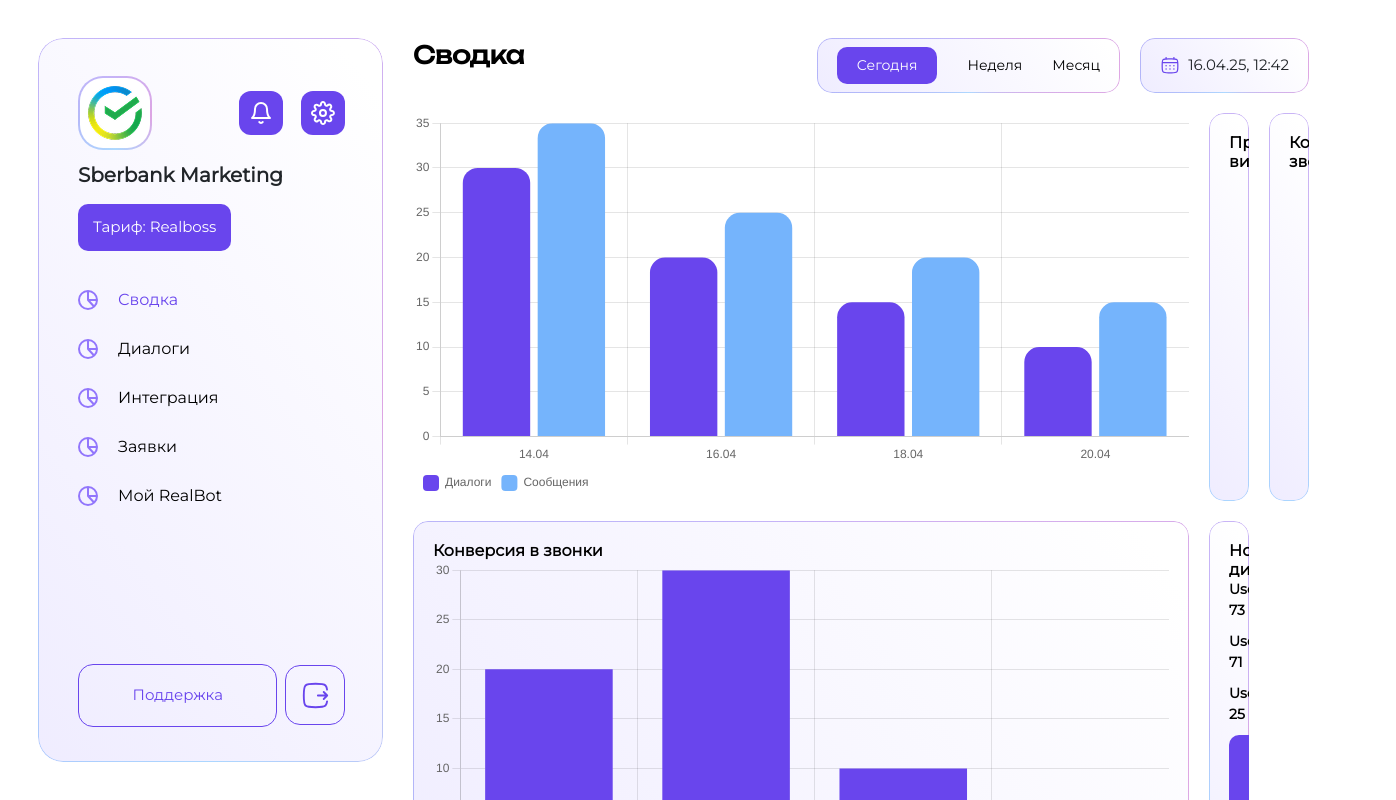
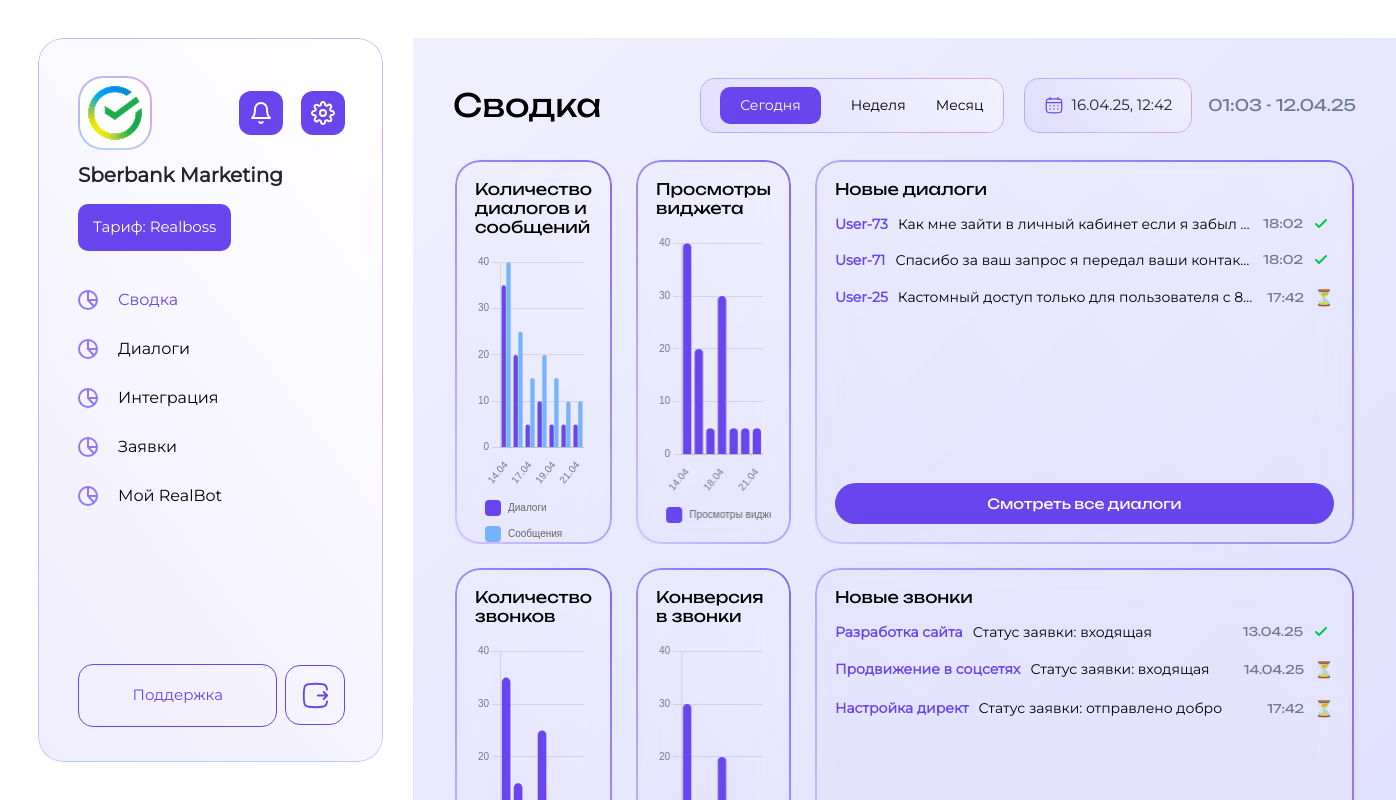
Before and after one commit to s1mple0315/Realmarket_chatbot, a React (Vite) app in the folder frontend/: page /dashboard/stats in a window 1280 px wide. Shown: the top 800 px of the page, 1396 px wide, since content can reach past the window. Built offline with nearby package versions, Linux system fonts and the light colour scheme; sample sign-in values are in the browser's storage.

Commit message:
Refactor DashboardStats and StatsContainer components; update data structure, improve layout, and enhance styling for better user experience

```diff
--- a/frontend/src/components/DashboardStats/DashboardStats.jsx
+++ b/frontend/src/components/DashboardStats/DashboardStats.jsx
@@ -24,7 +24,7 @@
 const DashboardStats = ({ activeTab }) => {
   const [statsData, setStatsData] = useState({
     dialogs: { labels: [], dialogs: [], messages: [] },
-    views: { labels: [], views: [] },
+    widgetViews: { labels: [], views: [] },
     calls: { labels: [], calls: [] },
     conversion: { labels: [], conversion: [] },
     newDialogs: [],
@@ -34,41 +34,73 @@
     const mockData = {
       today: {
         dialogs: {
-          labels: ["14.04", "16.04", "18.04", "20.04"],
-          dialogs: [30, 20, 15, 10],
-          messages: [35, 25, 20, 15],
+          labels: [
+            "14.04",
+            "16.04",
+            "17.04",
+            "18.04",
+            "19.04",
+            "20.04",
+            "21.04",
+          ],
+          dialogs: [35, 20, 5, 10, 5, 5, 5],
+          messages: [40, 25, 15, 20, 15, 10, 10],
         },
-        views: {
-          labels: ["14.04", "16.04", "18.04", "20.04"],
-          views: [40, 30, 20, 10],
+        widgetViews: {
+          labels: [
+            "14.04",
+            "16.04",
+            "17.04",
+            "18.04",
+            "19.04",
+            "20.04",
+            "21.04",
+          ],
+          views: [40, 20, 5, 30, 5, 5, 5],
         },
         calls: {
-          labels: ["14.04", "16.04", "18.04", "20.04"],
-          calls: [25, 15, 10, 5],
+          labels: [
+            "14.04",
+            "16.04",
+            "17.04",
+            "18.04",
+            "19.04",
+            "20.04",
+            "21.04",
+          ],
+          calls: [35, 15, 5, 25, 5, 5, 5],
         },
         conversion: {
-          labels: ["14.04", "16.04", "18.04", "20.04"],
-          conversion: [20, 30, 10, 5],
+          labels: [
+            "14.04",
+            "16.04",
+            "17.04",
+            "18.04",
+            "19.04",
+            "20.04",
+            "21.04",
+          ],
+          conversion: [30, 10, 5, 20, 5, 5, 5],
         },
         newDialogs: [
           {
             id: 1,
             user: "User-73",
-            message: "Как мне зайти в личный кабинет...",
+            message: "Как мне зайти в личный кабинет если я забыл п...",
             time: "18:02",
             status: "done",
           },
           {
             id: 2,
             user: "User-71",
-            message: "Спасибо за ваш вопрос! Передавайте...",
+            message: "Спасибо за ваш запрос я передал ваши контакты...",
             time: "18:02",
             status: "done",
           },
           {
             id: 3,
             user: "User-25",
-            message: "Кастомизация доступна только для годового...",
+            message: "Кастомный доступ только для пользователя с 80 lvl",
             time: "17:42",
             status: "pending",
           },
@@ -80,7 +112,7 @@
           dialogs: [50, 40, 30, 20],
           messages: [60, 50, 40, 30],
         },
-        views: {
+        widgetViews: {
           labels: ["Week 1", "Week 2", "Week 3", "Week 4"],
           views: [60, 50, 40, 30],
         },
@@ -115,7 +147,7 @@
           dialogs: [100, 80, 60, 40],
           messages: [120, 100, 80, 60],
         },
-        views: {
+        widgetViews: {
           labels: ["Jan", "Feb", "Mar", "Apr"],
           views: [120, 100, 80, 60],
         },
@@ -144,14 +176,60 @@
 
   const chartOptions = {
     responsive: true,
+    maintainAspectRatio: false,
     plugins: {
-      legend: { position: "bottom" },
+      legend: {
+        position: "bottom",
+        align: "start",
+        labels: {
+          boxWidth: 16,
+          boxHeight: 16,
+          useBorderRadius: true,
+          borderRadius: 4,
+          font: {
+            family: "var(--montserrat-font)",
+            size: 14,
+          },
+        },
+      },
+    },
+    scales: {
+      x: {
+        grid: {
+          display: false,
+        },
+        ticks: {
+          font: {
+            family: "var(--montserrat-font)",
+            size: 12,
+          },
+          color: "#707991",
+        },
+      },
+      y: {
+        beginAtZero: true,
+        max: 40,
+        ticks: {
+          stepSize: 10,
+          font: {
+            family: "var(--montserrat-font)",
+            size: 12,
+          },
+          color: "#707991",
+        },
+        grid: {
+          color: "rgba(112, 121, 145, 0.2)",
+        },
+      },
     },
   };
 
   return (
     <div className={styles.statsGrid}>
-      <div className={styles.chart}>
+      <StatsContainer
+        title="Количество диалогов и сообщений"
+        className={styles.largeChart}
+      >
         <Bar
           data={{
             labels: statsData.dialogs.labels,
@@ -170,40 +248,62 @@
               },
             ],
           }}
-          options={{
-            maintainAspectRatio: false,
-            responsive: true,
-            plugins: {
-              legend: {
-                align: "start",
-                position: "bottom",
-                labels: {
-                  boxWidth: 16,
-                  boxHeight: 16,
-                  useBorderRadius: true,
-                  borderRadius: 4,
-                },
-              },
-            },
-          }}
+          options={chartOptions}
         />
-      </div>
+      </StatsContainer>
 
-      <StatsContainer title="Просмотры визитки">
+      <StatsContainer title="Просмотры виджета">
         <Bar
           data={{
-            labels: statsData.views.labels,
+            labels: statsData.widgetViews.labels,
             datasets: [
               {
-                label: "Просмотры визитки за сутки",
-                data: statsData.views.views,
+                label: "Просмотры виджета за сутки",
+                data: statsData.widgetViews.views,
                 backgroundColor: "#6945ed",
+                borderRadius: 15,
               },
             ],
           }}
-          options={{ maintainAspectRatio: false, responsive: true }}
+          options={chartOptions}
         />
       </StatsContainer>
+
+      <StatsContainer title="Новые диалоги">
+        <ul className={styles.dialogList}>
+          {statsData.newDialogs.map((dialog) => (
+            <li key={dialog.id} className={styles.dialogItem}>
+              <span className={styles.user}>{dialog.user}</span>
+              <span className={styles.message}>{dialog.message}</span>
+              <span className={styles.time}>{dialog.time}</span>
+              <span className={styles.status}>
+                {dialog.status === "done" ? (
+                  <svg
+                    width="16"
+                    height="16"
+                    viewBox="0 0 16 16"
+                    fill="none"
+                    xmlns="http://www.w3.org/2000/svg"
+                  >
+                    <path
+                      d="M3 8L6 11L13 4"
+                      stroke="#00c853"
+                      strokeWidth="2"
+                      strokeLinecap="round"
+                      strokeLinejoin="round"
+                    />
+                  </svg>
+                ) : (
+                  "⏳"
+                )}
+              </span>
+            </li>
+          ))}
+        </ul>
+        <button className={styles.viewAllButton}>Смотреть все диалоги</button>
+      </StatsContainer>
+
+      {/* Second Row */}
       <StatsContainer title="Количество звонков">
         <Bar
           data={{
@@ -213,12 +313,14 @@
                 label: "Количество звонков за сутки",
                 data: statsData.calls.calls,
                 backgroundColor: "#6945ed",
+                borderRadius: 15,
               },
             ],
           }}
           options={chartOptions}
         />
       </StatsContainer>
+
       <StatsContainer title="Конверсия в звонки">
         <Bar
           data={{
@@ -228,26 +330,68 @@
                 label: "Конверсия в звонки за сутки",
                 data: statsData.conversion.conversion,
                 backgroundColor: "#6945ed",
+                borderRadius: 15,
               },
             ],
           }}
           options={chartOptions}
         />
       </StatsContainer>
-      <StatsContainer title="Новые диалоги">
+
+      <StatsContainer title="Новые звонки">
         <ul className={styles.dialogList}>
-          {statsData.newDialogs.map((dialog) => (
-            <li key={dialog.id} className={styles.dialogItem}>
-              <span className={styles.user}>{dialog.user}</span>
-              <span className={styles.message}>{dialog.message}</span>
-              <span className={styles.time}>{dialog.time}</span>
+          {[
+            {
+              id: 1,
+              user: "Разработка сайта",
+              message: "Статус заявки: входящая",
+              time: "13.04.25",
+              status: "done",
+            },
+            {
+              id: 2,
+              user: "Продвижение в соцсетях",
+              message: "Статус заявки: входящая",
+              time: "14.04.25",
+              status: "pending",
+            },
+            {
+              id: 3,
+              user: "Настройка директ",
+              message: "Статус заявки: отправлено добро",
+              time: "17:42",
+              status: "pending",
+            },
+          ].map((call) => (
+            <li key={call.id} className={styles.dialogItem}>
+              <span className={styles.user}>{call.user}</span>
+              <span className={styles.message}>{call.message}</span>
+              <span className={styles.time}>{call.time}</span>
               <span className={styles.status}>
-                {dialog.status === "done" ? "✔️" : "⏳"}
+                {call.status === "done" ? (
+                  <svg
+                    width="16"
+                    height="16"
+                    viewBox="0 0 16 16"
+                    fill="none"
+                    xmlns="http://www.w3.org/2000/svg"
+                  >
+                    <path
+                      d="M3 8L6 11L13 4"
+                      stroke="#00c853"
+                      strokeWidth="2"
+                      strokeLinecap="round"
+                      strokeLinejoin="round"
+                    />
+                  </svg>
+                ) : (
+                  "⏳"
+                )}
               </span>
             </li>
           ))}
         </ul>
-        <button className={styles.viewAllButton}>Смотреть все диалоги</button>
+        <button className={styles.viewAllButton}>Смотреть все заявки</button>
       </StatsContainer>
     </div>
   );
--- a/frontend/src/components/DashboardStats/DashboardStats.module.css
+++ b/frontend/src/components/DashboardStats/DashboardStats.module.css
@@ -1,16 +1,40 @@
 .statsGrid {
   display: grid;
-  grid-template-columns: repeat(3, 1fr);
+  grid-template-columns: 1fr 1fr 1fr;
+  grid-template-rows: 388px 388px;
   gap: 20px;
-  margin-top: 20px;
+  flex: 1;
+  height: 100%;
 }
 
-.chart {
-  min-height: 388px;
+.statsGrid > :nth-child(1) {
+  grid-column: 1 / 2;
+  grid-row: 1 / 1;
 }
 
-.chart > canvas {
-  height: 100%;
+.statsGrid > :nth-child(2) {
+  grid-column: 2 / 3;
+  grid-row: 1 / 2;
+}
+
+.statsGrid > :nth-child(3) {
+  grid-column: 3 / 4;
+  grid-row: 1 / 2;
+}
+
+.statsGrid > :nth-child(4) {
+  grid-column: 1 / 2;
+  grid-row: 2 / 3;
+}
+
+.statsGrid > :nth-child(5) {
+  grid-column: 2 / 3;
+  grid-row: 2 / 3;
+}
+
+.statsGrid > :nth-child(6) {
+  grid-column: 3 / 4;
+  grid-row: 2 / 3;
 }
 
 .dialogList {
@@ -19,7 +43,8 @@
   margin: 0;
   display: flex;
   flex-direction: column;
-  gap: 10px;
+  gap: 15px;
+  flex: 1;
 }
 
 .dialogItem {
@@ -33,6 +58,7 @@
 
 .user {
   font-weight: 600;
+  color: #6945ed;
 }
 
 .message {
@@ -43,22 +69,35 @@
 }
 
 .time {
+  font-family: var(--unbounded-font);
   font-size: 12px;
-  color: var(--font-color-secondary);
+  color: #707991;
 }
 
 .status {
   font-size: 16px;
+  display: flex;
+  align-items: center;
+}
+
+.status svg {
+  margin-right: 5px;
 }
 
 .viewAllButton {
-  margin-top: 10px;
+  margin-top: 20px;
   padding: 10px 20px;
-  font-family: var(--montserrat-font);
+  font-family: var(--unbounded-font);
   font-size: 14px;
   color: var(--font-color-white);
-  background-color: var(--font-color-secondary);
+  background-color: #6945ed;
   border: none;
-  border-radius: 10px;
+  border-radius: 25px;
   cursor: pointer;
+  width: 100%;
+  transition: background-color 0.3s ease;
 }
+
+.viewAllButton:hover {
+  background-color: #5438c1;
+}
--- a/frontend/src/components/StatsContainer/StatsContainer.jsx
+++ b/frontend/src/components/StatsContainer/StatsContainer.jsx
@@ -1,8 +1,8 @@
 import styles from "./StatsContainer.module.css";
 
-const StatsContainer = ({ title, children }) => {
+const StatsContainer = ({ title, children, className }) => {
   return (
-    <div className={styles.container}>
+    <div className={`${styles.container} ${className || ""}`}>
       <h3 className={styles.title}>{title}</h3>
       <div className={styles.content}>{children}</div>
     </div>
--- a/frontend/src/components/StatsContainer/StatsContainer.module.css
+++ b/frontend/src/components/StatsContainer/StatsContainer.module.css
@@ -1,40 +1,53 @@
 .container {
+  max-height: fit-content;
   position: relative;
   display: flex;
   flex-direction: column;
   padding: 20px;
+  background: linear-gradient(
+    232.68deg,
+    rgba(255, 255, 255, 0.1) 5.05%,
+    rgba(199, 189, 255, 0.1) 107.06%
+  );
+  backdrop-filter: blur(16px);
+  border-radius: 25px;
+  border: 2px dashed transparent;
   min-height: 388px;
-  background: var(--gradient-background);
-  backdrop-filter: blur(39.7px);
-  border-radius: 15px;
-  overflow: hidden;
 }
 
 .container::before {
   content: "";
   position: absolute;
   inset: 0;
-  z-index: -1;
-  border-radius: inherit;
-  background: conic-gradient(
-    from 180deg at 50% 50%,
-    rgba(124, 197, 255, 0.6) 0deg,
-    rgba(137, 143, 244, 0.6) 83.08deg,
-    rgba(160, 134, 244, 0.6) 167.88deg,
-    rgba(202, 108, 209, 0.6) 275.19deg,
-    rgba(124, 197, 255, 0.6) 360deg
+  border-radius: 25px;
+  padding: 2px;
+  background: linear-gradient(
+    232.68deg,
+    rgba(105, 69, 237, 0.8),
+    rgba(199, 189, 255, 0.8)
   );
-  padding: 1px;
   -webkit-mask: linear-gradient(#fff 0 0) content-box, linear-gradient(#fff 0 0);
   mask: linear-gradient(#fff 0 0) content-box, linear-gradient(#fff 0 0);
   -webkit-mask-composite: xor;
   mask-composite: exclude;
+  z-index: -1;
 }
 
 .title {
-  font-family: var(--montserrat-font);
+  font-family: var(--unbounded-font);
   font-size: 16px;
-  font-weight: 600;
+  font-weight: 400;
   color: var(--font-color-primary);
-  margin: 0;
+  margin: 0 0 15px 0;
 }
+
+.content {
+  flex: 1;
+  display: flex;
+  flex-direction: column;
+}
+
+.content > canvas {
+  height: 300px !important;
+  width: 100% !important;
+}
--- a/frontend/src/pages/UserDashboardPages/StatsPage/StatsPage.jsx
+++ b/frontend/src/pages/UserDashboardPages/StatsPage/StatsPage.jsx
@@ -11,7 +11,10 @@
       <div className={styles.mainContent}>
         <div className="d-flex align-items-center justify-content-between">
           <h2 className={styles.title}>Сводка</h2>
-          <DashboardControls onTabChange={setActiveTab} />
+          <div className="d-flex align-items-center gap-3">
+            <DashboardControls onTabChange={setActiveTab} />
+            <span className={styles.dateTime}>01:03 - 12.04.25</span>
+          </div>
         </div>
         <DashboardStats activeTab={activeTab} />
       </div>
--- a/frontend/src/pages/UserDashboardPages/StatsPage/StatsPage.module.css
+++ b/frontend/src/pages/UserDashboardPages/StatsPage/StatsPage.module.css
@@ -1,10 +1,33 @@
 .dashboard {
+  height: 100vh; /* Full viewport height */
   display: flex;
+  flex-direction: column;
+  background: linear-gradient(
+    135deg,
+    #f0f0ff,
+    #e0e0ff
+  ); /* Same background as ApplicationPage */
+  padding: 40px; /* Same padding as ApplicationPage */
 }
+
+.mainContent {
+  flex: 1;
+  display: flex;
+  flex-direction: column;
+  gap: 25px;
+}
+
 .title {
   font-family: var(--unbounded-font);
-  font-size: 24px;
-  font-weight: 700;
+  font-size: 32px; /* Match screenshot */
+  font-weight: 400; /* Match screenshot */
   color: var(--font-color-primary);
-  margin: 0 0 20px;
+  margin: 0;
 }
+
+.dateTime {
+  font-family: var(--unbounded-font);
+  font-size: 16px;
+  font-weight: 400;
+  color: #707991; /* Match the gray color from screenshot */
+}
```
